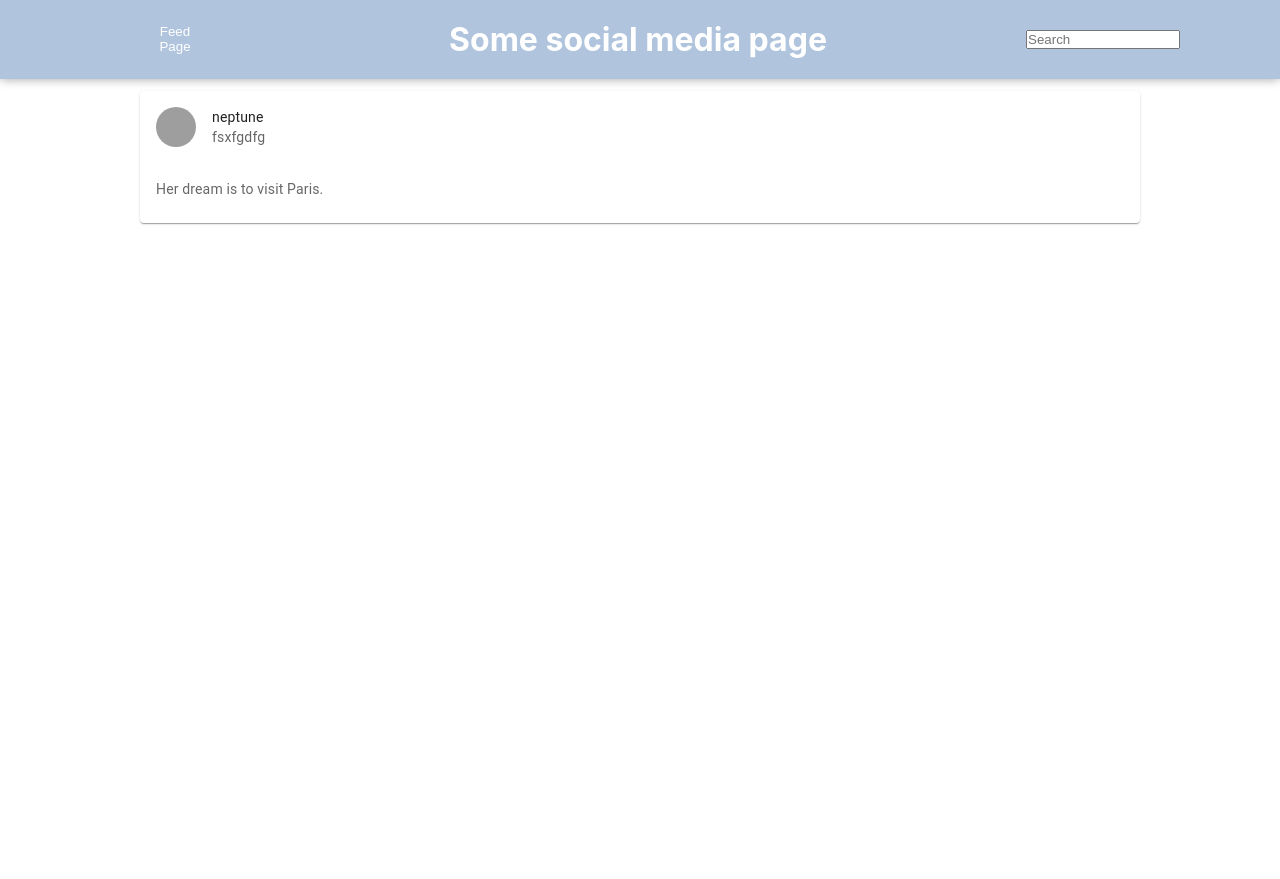
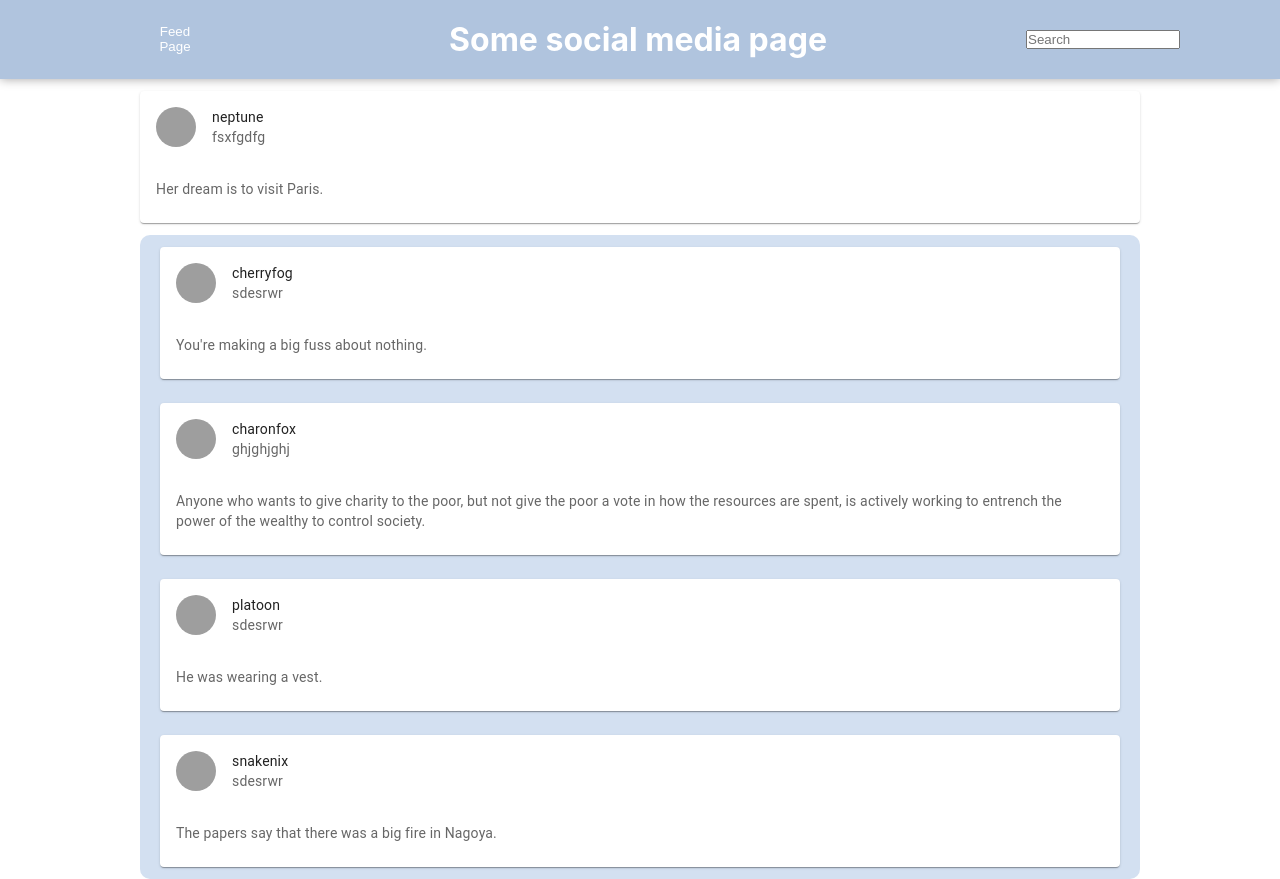
Before and after one commit to JosipaSaravanja/Internship-17-Social-Media-Feed, a React (Create React App) app in the folder social-media/: page /0 in a window 1280 px wide. Before the commit the page ends 800 px from the top, so only its background shows below. Built offline with nearby package versions, Linux system fonts and the light colour scheme; grey boxes are pictures that could not be loaded.

Commit message:
created coments

```diff
--- a/social-media/src/components/Post.jsx
+++ b/social-media/src/components/Post.jsx
@@ -6,8 +6,9 @@ import { Link } from 'react-router-dom';
 
 
 export const Post=(props)=>{
-    return <Link to={"/" +props.post.id}>
-    <Card sx={{ width: "1000px", m: 1.5}}>
+  const width=props.isComment ? "960px" : "1000px"
+    return <Link to={props.isComment ? "": "/" +props.post.id} className={props.isComment ? "comment": ""}>
+    <Card sx={{ width: {width}, m: 1.5}}>
     <CardHeader
       avatar={
           <Avatar
--- /dev/null
+++ b/social-media/src/data/comments.json
@@ -0,0 +1,72 @@
+[
+    {
+        "id" : 0,
+        "userId": 0,
+        "date": "ghjghjghj",
+        "text": "Her dream is to visit Paris.",
+        "comments": [1, 2]
+    },
+    {
+        "id" : 1,
+        "userId": 1,
+        "date": "sdesrwr",
+        "text": "You're making a big fuss about nothing.",
+        "comments": []
+    },
+    {
+        "id" : 2,
+        "userId": 5,
+        "date": "ghjghjghj",
+        "text": "Anyone who wants to give charity to the poor, but not give the poor a vote in how the resources are spent, is actively working to entrench the power of the wealthy to control society.",
+        "comments": []
+    },
+    {
+        "id" : 3,
+        "userId": 3,
+        "date": "sdesrwr",
+        "text": "He was wearing a vest.",
+        "comments": []
+    },
+    {
+        "id" : 4,
+        "userId": 4,
+        "date": "sdesrwr",
+        "text": "The papers say that there was a big fire in Nagoya.",
+        "comments": []
+    },
+    {
+        "id" : 5,
+        "userId": 0,
+        "date": "ghjghjghj",
+        "text": "There used to be a pine tree in front of my house.",
+        "comments": []
+    },
+    {
+        "id" : 6,
+        "userId": 1,
+        "date": "sdesrwr",
+        "text": "Nothing ever really took off.",
+        "comments": []
+    },
+    {
+        "id" : 7,
+        "userId": 0,
+        "date": "ghjghjghj",
+        "text": "She spent over $300 on masks alone in 2020.",
+        "comments": []
+    },
+    {
+        "id" : 8,
+        "userId": 1,
+        "date": "sdesrwr",
+        "text": "She wanted to be bold but was too afraid to start.",
+        "comments": []
+    },
+    {
+        "id" : 9,
+        "userId": 1,
+        "date": "sdesrwr",
+        "text": "This box is three times as big as that one.",
+        "comments": []
+    }
+]
--- a/social-media/src/index.css
+++ b/social-media/src/index.css
@@ -14,41 +14,6 @@ code {
 
 .App {
   text-align: center;
-}
-
-.App-logo {
-  height: 40vmin;
-  pointer-events: none;
-}
-
-@media (prefers-reduced-motion: no-preference) {
-  .App-logo {
-    animation: App-logo-spin infinite 20s linear;
-  }
-}
-
-.App-header {
-  background-color: #282c34;
-  min-height: 100vh;
-  display: flex;
-  flex-direction: column;
-  align-items: center;
-  justify-content: center;
-  font-size: calc(10px + 2vmin);
-  color: white;
-}
-
-.App-link {
-  color: #61dafb;
-}
-
-@keyframes App-logo-spin {
-  from {
-    transform: rotate(0deg);
-  }
-  to {
-    transform: rotate(360deg);
-  }
 }
 
 main{
@@ -87,3 +52,19 @@ button{
   color:white;
   cursor: pointer;
 }
+
+.ccc{
+  width: 1000px;
+  margin: auto;
+  border-radius: 10px;
+  background-color: rgb(211, 224, 241);
+  align-items: center;
+  justify-content: center;
+  display: flex;
+  flex-direction: column;
+}
+
+.comment{
+  display: flex!important;
+  cursor: context-menu;
+}
--- a/social-media/src/pages/PostPage/PostPage.jsx
+++ b/social-media/src/pages/PostPage/PostPage.jsx
@@ -1,5 +1,6 @@
 import posts from "../../data/posts.json";
 import users from "../../data/users.json";
+import comments from "../../data/comments.json";
 import { Post } from "../../components/Post";
 import { useParams } from "react-router-dom";
 import  {useNavigate} from "react-router-dom";
@@ -12,16 +13,26 @@ export const PostPage = () => {
     navigate("/missing")
   } else {
     return (
-      <>
+      <div>
         <Post
           isComment={false}
           post={post}
           user={users.find((user) => user.id === post.userId)}
         />
-        <div className="comments">
-
+        <div className="ccc">
+          {post.comments.map((commentId) => {
+            console.log(commentId);
+            const props = comments.find((el) => el.id == commentId);
+            return (
+              <Post
+                isComment={true}
+                post={props}
+                user={users.find((user) => user.id === props.userId)}
+              />
+            );
+          })}
         </div>
-      </>
+      </div>
     );
   }
 };
```
